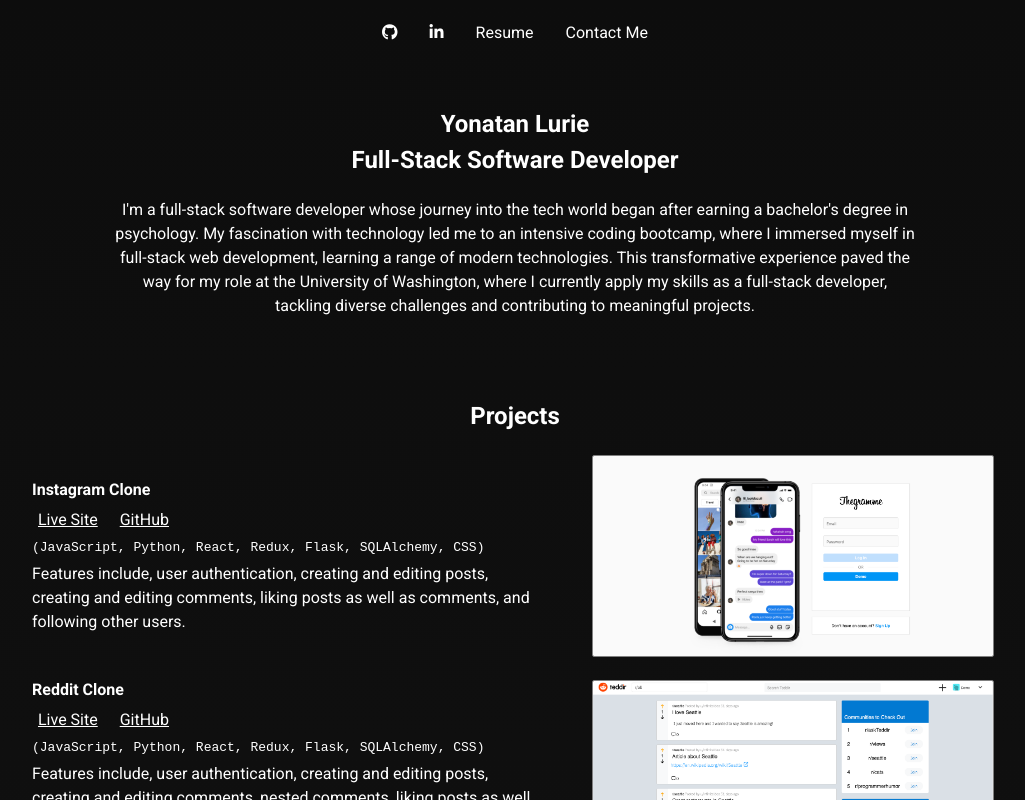
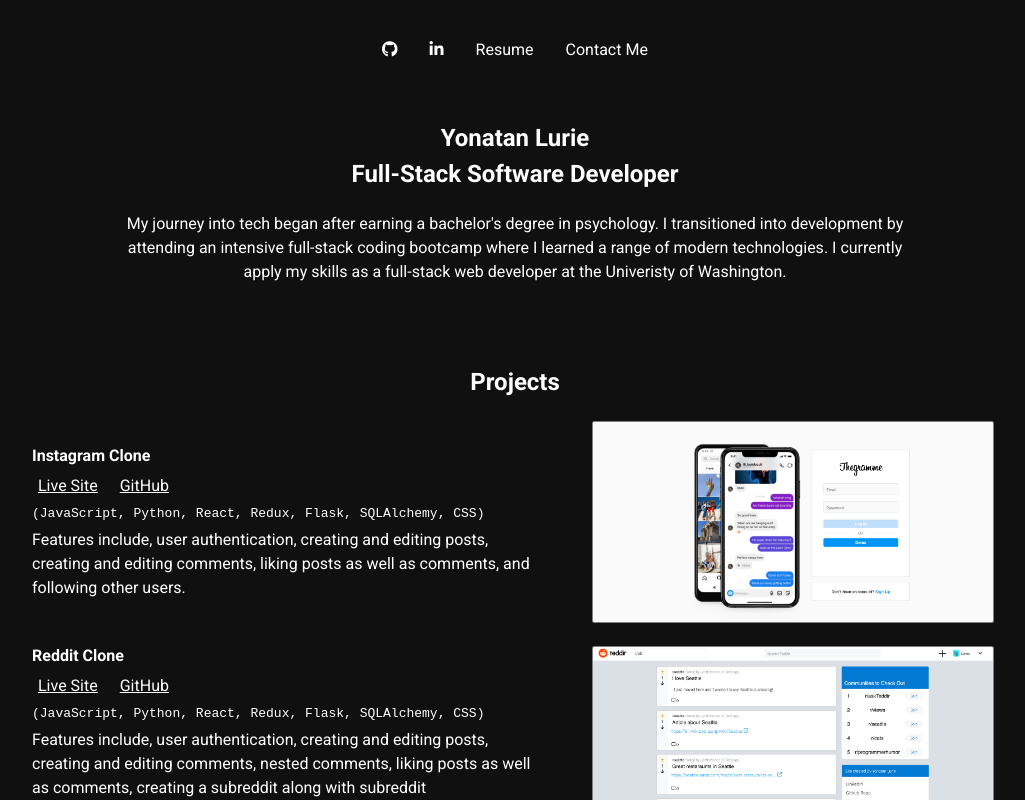
Before and after one commit to yonilurie/portfolio-react, a React (Vite) app: page / in a window 1280 px wide. Shown: the top 800 px of the page, without its empty margins (125-1150 px from the left). Built offline with nearby package versions, Linux system fonts and the light colour scheme.

Commit message:
Refactor nav

```diff
--- a/src/App.css
+++ b/src/App.css
@@ -6,6 +6,11 @@
 	color: white;
 	font-size: 1rem;
 	padding: 20px;
+	width: 18%;
+	border: solid 1px var(--dark-black);
+	background-color: var(--dark-black);
+	z-index: 1;
+	min-width: 325px;
 }
 
 .nav-item:hover,
@@ -34,10 +39,12 @@
 
 .contact-container {
 	position: absolute;
+	top: 0;
 	z-index: 2;
 	background-color: rgba(0, 0, 0, 0.9);
 	width: 100%;
 	height: 100%;
+	margin-top: 0px;
 	color: white;
 	display: flex;
 	justify-content: center;
@@ -49,7 +56,7 @@
 	display: flex;
 	flex-direction: column;
 	padding: 20px;
-	z-index: 3;
+	z-index: 2;
 	position: relative;
 	animation: .25s fade-in ease-in-out;
 	width: 100%;
@@ -185,6 +192,46 @@
 	color: white;
 }
 
+/*  */
+
+/* The sticky class is added to the header with JS when it reaches its scroll position */
+.sticky {
+  position: fixed;
+  top: 0;
+  width: 100%;
+  padding-top: 16px;
+  z-index: 1;
+  display: flex;
+  justify-content: center;
+}
+
+.content {
+	margin-top: 80px;
+}
+
+.sticky-narrow{
+	width: 17%;
+	border: solid 2px rgb(56, 54, 54);
+	border-radius: 99px;
+	transition: width .5s ease-in-out; /* This makes changes to width smooth */
+	min-width: 325px;
+	max-width: 325px;
+}
+
+.disable-scroll{
+	margin: 0;
+	height: 100%;
+	overflow: hidden
+}
+
+textarea {
+	max-height: 500px;
+}
+
+
+
+/*  */
+
 @keyframes hover-over {
 	0% {
 		transform: scale(1);
@@ -241,4 +288,18 @@
 		max-width: 250px;
 		width: 100%;
 	}
+
+	.sticky {
+		padding-top: 0px;
+	}
+
+	.sticky-narrow{
+	width: 17%;
+	border: none;
+	border-bottom: solid 2px rgb(56, 54, 54);
+	border-radius: 1px;
+	transition: width .5s ease-in-out; /* This makes changes to width smooth */
+	min-width: 100%;
+	max-width: 325px;
+	}
 }
--- a/src/App.tsx
+++ b/src/App.tsx
@@ -9,19 +9,49 @@
 			contact?.classList.add("fade-out");
 			let contactContainer = document.getElementById("contact-container");
 			contactContainer?.classList.add("fade-out");
+			// Disable scroll
+			let html = document.querySelector("html");
+			html?.classList.remove("disable-scroll")
+			let body = document.querySelector("body");
+			body?.classList.remove("disable-scroll")
 			const timeout = setTimeout(() => {
 				setShowContact((show) => !show);
 			}, 500);
 			return () => clearTimeout(timeout);
 		} else {
 			setShowContact((show) => !show);
+			// Reenable scroll
+			let html = document.querySelector("html");
+			html?.classList.add("disable-scroll")
+			let body = document.querySelector("body");
+			body?.classList.add("disable-scroll")
 		}
 	};
+
+// When the user scrolls the page, execute myFunction
+window.onscroll = function() { toggleNavSticky(); };
+
+// Add the sticky class to the header and adjust width when you reach its scroll position.
+// Remove "sticky" when you leave the scroll position and reset width to 100%
+function toggleNavSticky(): void {
+	// Get the header
+	const header: HTMLElement | null = document.querySelector("nav");
+	// Get the offset position of the navbar
+	const sticky: number = header?.offsetTop ?? 0;
+	if (window.pageYOffset > sticky) {
+    header?.classList.add("sticky-narrow");
+  } else {
+    header?.classList.remove("sticky-narrow");
+  }
+}
+
+
 
 	return (
 		<div className="App" aria-hidden={showContact}>
 			{showContact && <Contact toggleContact={toggleContact} />}
-			<nav>
+			<div className='sticky'>
+			<nav className='nav'>
 				<a
 					href="https://github.com/yonilurie"
 					target="_blank"
@@ -48,17 +78,18 @@
 				<button onClick={toggleContact} className="nav-item">
 					Contact Me
 				</button>
-			</nav>
+				</nav>
+			</div>
+		<div className='content'>
 			<section className="who-am-i">
 				<div>
 					<h1>Yonatan Lurie</h1>
 					<h2>Full-Stack Software Developer</h2>
 				</div>
 				<p>
-					I'm a full-stack software developer whose journey into the tech world began after earning a bachelor's degree in psychology.
-					My fascination with technology led me to an intensive coding bootcamp, where I immersed myself in full-stack web development,
-					learning a range of modern technologies. This transformative experience paved the way for my role at the University of Washington,
-					where I currently apply my skills as a full-stack developer, tackling diverse challenges and contributing to meaningful projects.
+					My journey into tech began after earning a bachelor's degree in psychology.
+					I transitioned into development by attending an intensive full-stack coding bootcamp where I learned a range of modern technologies.
+					I currently apply my skills as a full-stack web developer at the Univeristy of Washington.
 				</p>
 			</section>
 			<section className="projects">
@@ -327,8 +358,8 @@
 					<div className="column">
 						<div><strong>Tools:</strong> Visual Studio/Visual Studio Code, GitHub, Git, Jira, SSMS, Postman</div>
 					</div>
-			</section>
-			<footer></footer>
+				</section>
+			</div>
 		</div>
 	);
 }
--- a/src/index.css
+++ b/src/index.css
@@ -1,6 +1,6 @@
 :root {
-	--dark-black: #0d0d0d;
-	--lighter-black: #131313;
+	--dark-black: #111010;
+	--lighter-black: #110f0f;
 }
 
 /* 1. Use a more-intuitive box-sizing model. */
```
